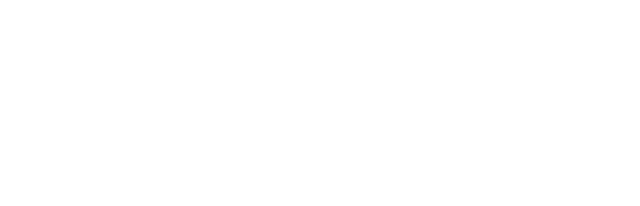
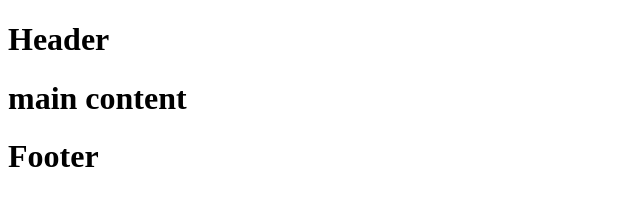
Before and after one commit to Beechy-92/love-running, a plain HTML site: page index.html in a window 1280 px wide. Shown: the whole page, without its empty margins (0-640 px from the left). Drawn offline with Linux system fonts and the light colour scheme.

Commit message:
Adding in the header main and footer of the webpage

```diff
--- a/index.html
+++ b/index.html
@@ -12,6 +12,16 @@
     <link rel="icon" type="image/png" sizes="16x16" href="assets/images/favicon-16x16.png" />
 </head>
 
-<body></body>
+<body>
+    <header>
+        <h1>Header</h1>
+    </header>
+    <main>
+        <h1>main content</h1>
+    </main>
+    <footer>
+        <h1>Footer</h1>
+    </footer>
+</body>
 
 </html>
```
